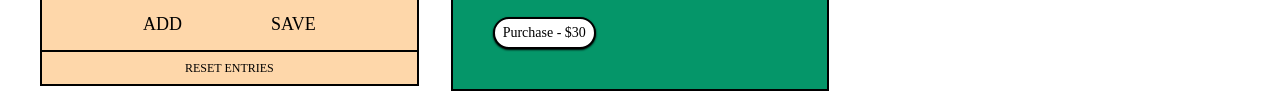
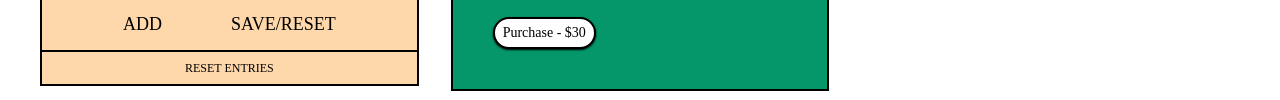
Before and after one commit to eduvieowen/App-Gallery, a website: page index.html in a window 1280 px wide. Shown: the part 336-436 px from the top of the page. Drawn offline with nearby package versions, Linux system fonts and the light colour scheme; a web font is replaced by a local one.

Commit message:
First Commit

```diff
--- a/index.html
+++ b/index.html
@@ -58,7 +58,7 @@
                             </button>
 
                             <button class="hover:scale-125 text-lg" id = "save-btn" onclick = "save()">
-                                SAVE
+                                SAVE/RESET
                             </button>
 
                             <!-- <button class="hover:scale-110" id = "decrement-btn" onclick = "decrement()">
```
